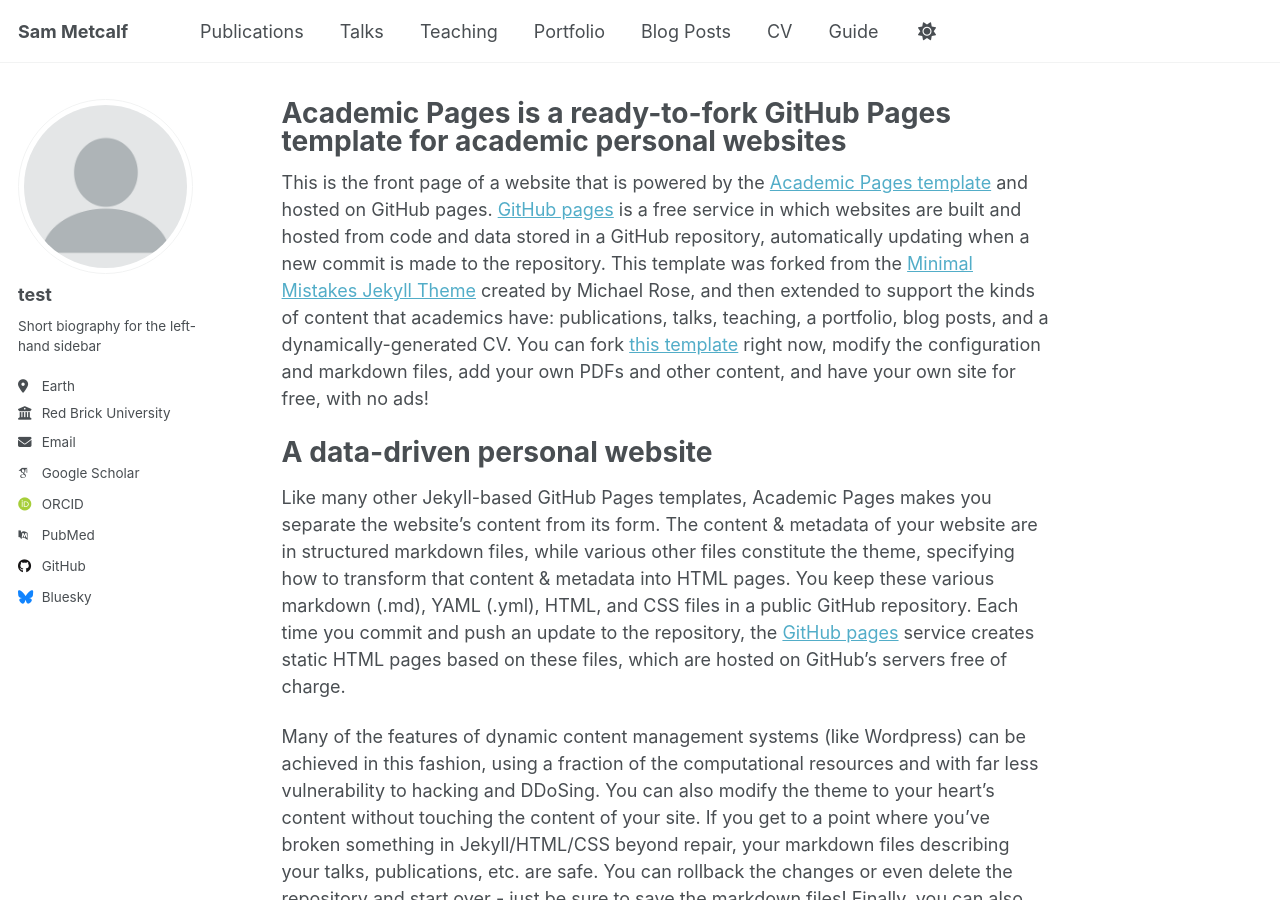
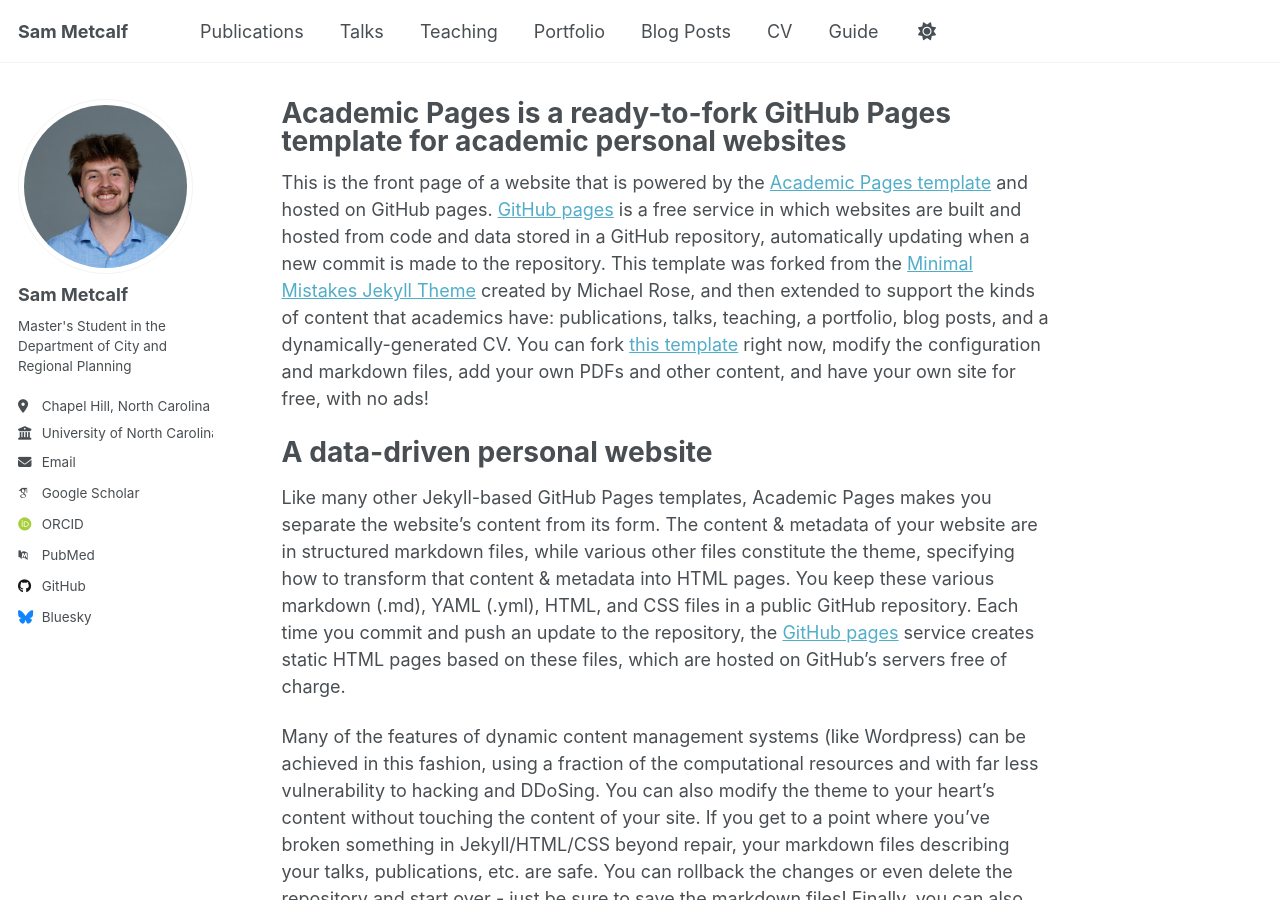
Before and after one commit to sm3tcalf/sm3tcalf.github.io, a Jekyll site: the page built from _pages/about.md, in a window 1280 px wide and 900 px high. Built offline with Jekyll 4.4.1, drawn with Linux system fonts in a browser that asks for light colours; some web fonts are replaced.

```diff
--- a/_config.yml
+++ b/_config.yml
@@ -15,21 +15,21 @@ name                     : &name "Sam Metcalf"
 description              : &description "Master's Student in the Department of City and Regional Planning at the University of North Carolina at Chapel Hill"
 url                      : https://sm3tcalf.github.io # the base hostname & protocol for your site e.g. "https://[your GitHub username].github.io" or if you already have some other page hosted on Github then use "https://[your GitHub username].github.io/[Your Repo Name]"
 baseurl                  : "" # the subpath of your site, e.g. "/blog"
-repository               : "academicpages/academicpages.github.io"
+repository               : "sm3tcalf.github.io"
 
 # Site Author - The following control what appear as part of the author content on the side bar.
 #               If a field is blank the icon and link will not appear, otherwise it will be shown.
 #               Additional customization can be done by editing /_includes/author-profile.html
 author:
   # Biographic information
-  avatar           : "profile.png"
-  name             : "test"
+  avatar           : "sam_headshot.jpeg"
+  name             : "Sam Metcalf"
   pronouns         : # example: "she/her"
-  bio              : "Short biography for the left-hand sidebar"
-  location         : "Earth"
-  employer         : "Red Brick University"
+  bio              : "Master's Student in the Department of City and Regional Planning"
+  location         : "Chapel Hill, North Carolina"
+  employer         : "University of North Carolina at Chapel Hill"
   uri              : # URL
-  email            : "none@example.org"
+  email            : "sdmet@unc.edu"
 
   # Academic websites
   academia         : # URL
```
Also changed, not shown: images/sam_headshot.jpeg (added).
